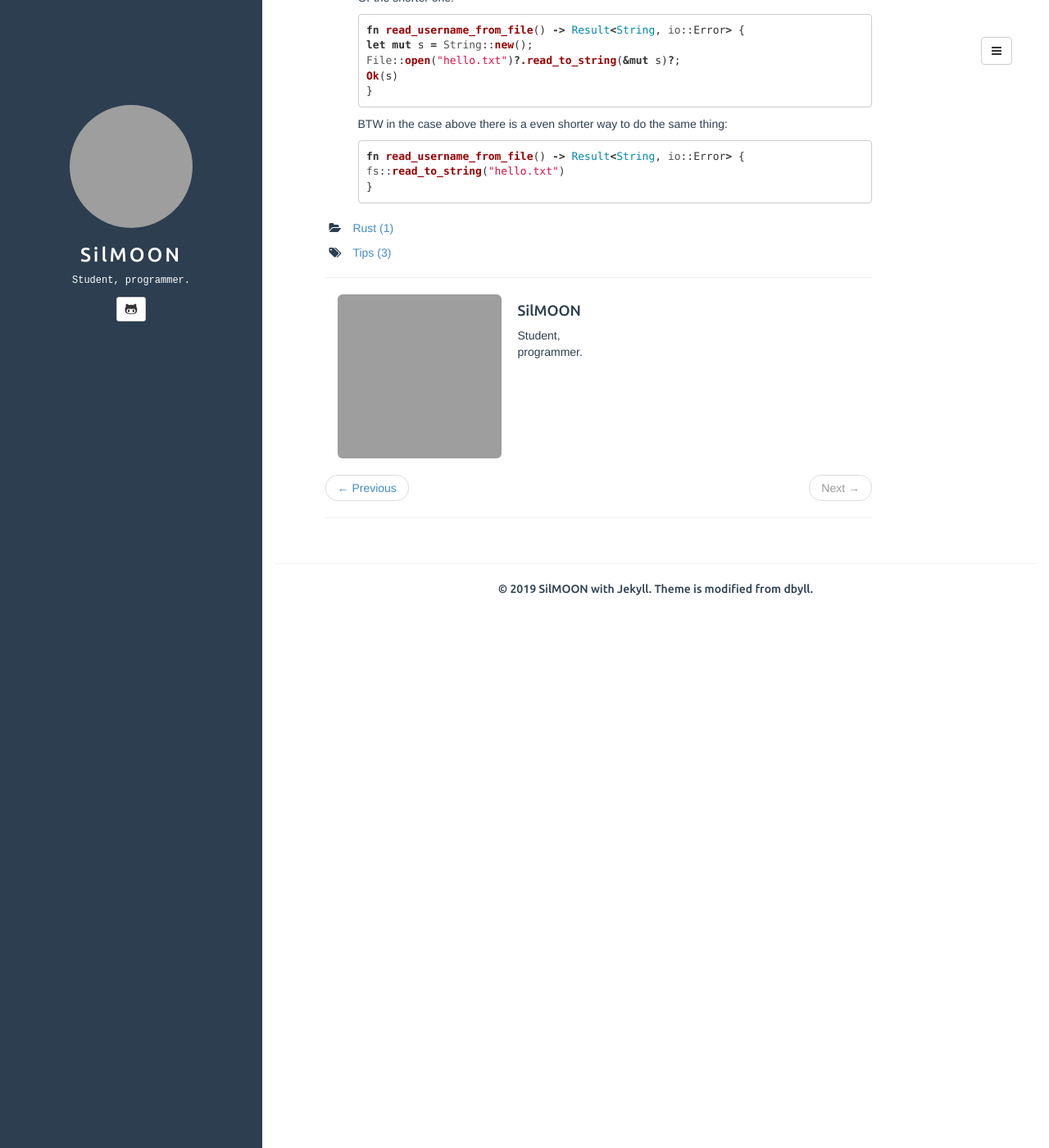
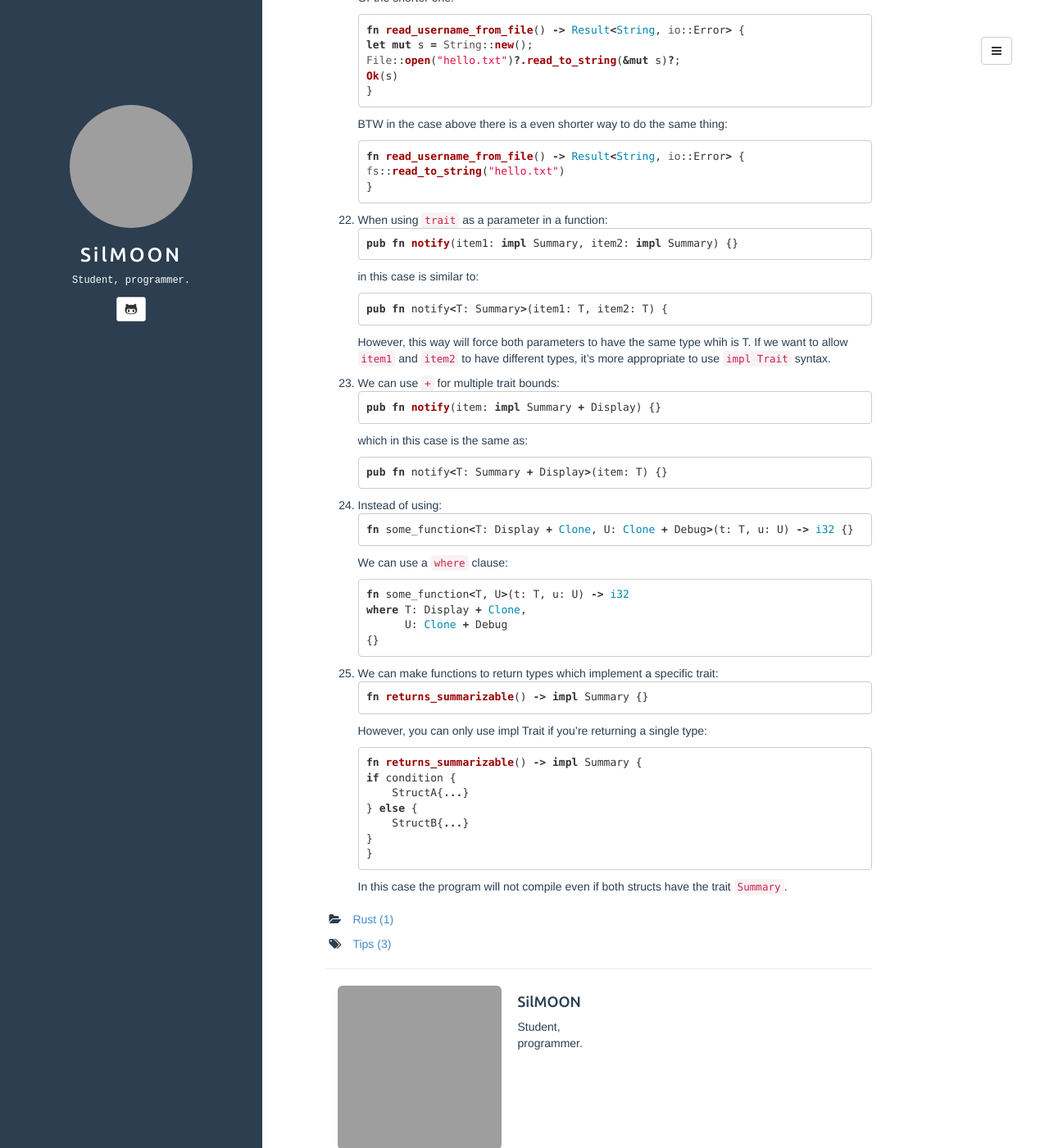
Before and after one commit to SilMOON/silmoon.github.io, a Jekyll site: the page built from _posts/2019-08-02-some-rust-notes.md, in a window 1280 px wide and 1400 px high, scrolled down 4464 px. Shown: the whole window at 82% size. Built offline with Jekyll 4.4.1, drawn with Linux system fonts in a browser that asks for light colours; some of the changed text lies outside the part shown; grey boxes are pictures that could not be loaded.

Commit message:
update post

````diff
--- a/_posts/2019-07-26-some-rust-notes.md
+++ b/_posts/2019-08-02-some-rust-notes.md
@@ -241,3 +241,46 @@ fn read_username_from_file() -> Result<String, io::Error> {
     fs::read_to_string("hello.txt")
 }
 ```
+22. When using `trait` as a parameter in a function:
+```rust
+pub fn notify(item1: impl Summary, item2: impl Summary) {}
+```
+in this case is similar to:
+```rust
+pub fn notify<T: Summary>(item1: T, item2: T) {
+```
+However, this way will force both parameters to have the same type whih is T. If we want to allow `item1` and `item2` to have different types, it's more appropriate to use `impl Trait` syntax.
+23. We can use `+` for multiple trait bounds:
+```rust
+pub fn notify(item: impl Summary + Display) {}
+```
+which in this case is the same as:
+```rust
+pub fn notify<T: Summary + Display>(item: T) {}
+```
+24. Instead of using:
+```rust
+fn some_function<T: Display + Clone, U: Clone + Debug>(t: T, u: U) -> i32 {}
+```
+We can use a `where` clause:
+```rust
+fn some_function<T, U>(t: T, u: U) -> i32
+    where T: Display + Clone,
+          U: Clone + Debug
+{}
+```
+25. We can make functions to return types which implement a specific trait:
+```rust
+fn returns_summarizable() -> impl Summary {}
+```
+However, you can only use impl Trait if you’re returning a single type:
+```rust
+fn returns_summarizable() -> impl Summary {
+    if condition {
+        StructA{...}
+    } else {
+        StructB{...}
+    }
+}
+```
+In this case the program will not compile even if both structs have the trait `Summary`.
````
